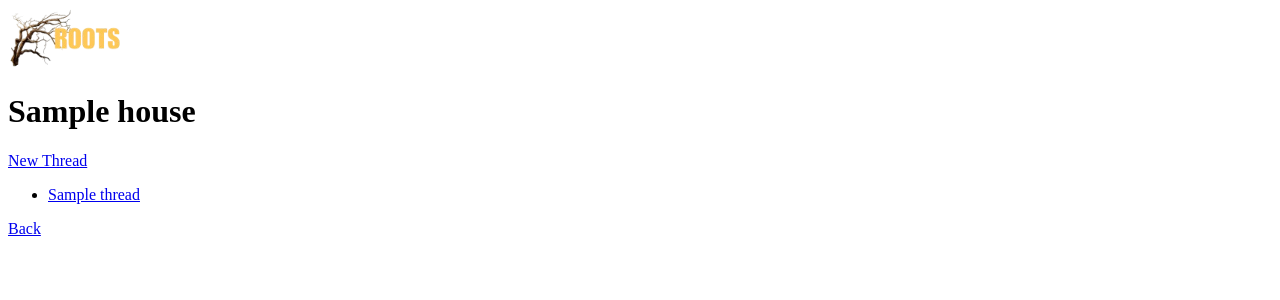
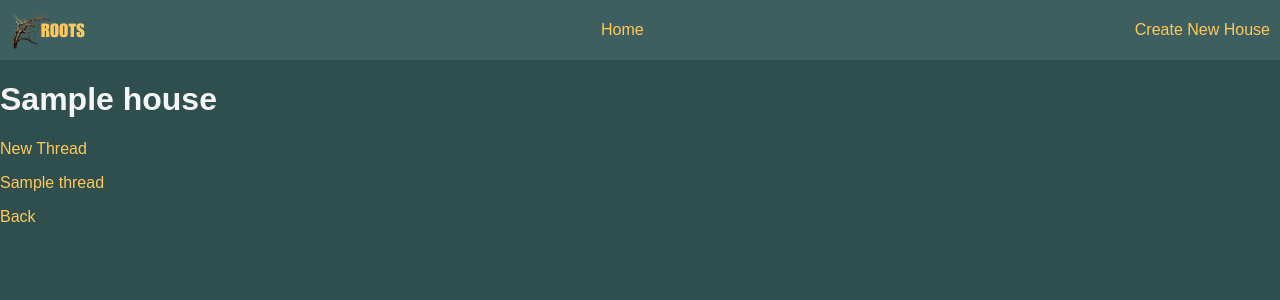
Before and after one commit to pedro2321/Roots2, a Flask app: page /house/1 in a window 1280 px wide. Shown: the top 300 px of the page. Run offline with Flask 3, Linux system fonts and the light colour scheme; a database or web service that is not in the repository returns one stand-in record (values such as "Sample title"); some libraries are stand-ins or nearby versions.

Commit message:
DEFINITELY added styling

```diff
--- a/templates/house.html
+++ b/templates/house.html
@@ -1,10 +1,16 @@
 <!DOCTYPE html>
 <html>
-<head><title>{{ house.name }}</title></head>
+<head>
+<link rel="stylesheet" href="/static/style.css">
+<title>{{ house.name }}</title>
+</head>
 <body>
 <header>
-  <a href="/"><img src="/static/logo.png" alt="Roots Logo" style="height:60px;"></a>
+  <img src="/static/logo.png" alt="Roots Logo" height="40">
+  <a href="/">Home</a>
+  <a href="/house/new">Create New House</a>
 </header>
+
 <h1>{{ house.name }}</h1>
 <a href="/house/{{ house.id }}/thread/new">New Thread</a>
 <ul>
```
Also changed, not shown: templates/new_thread.html (+4 -5 lines).
